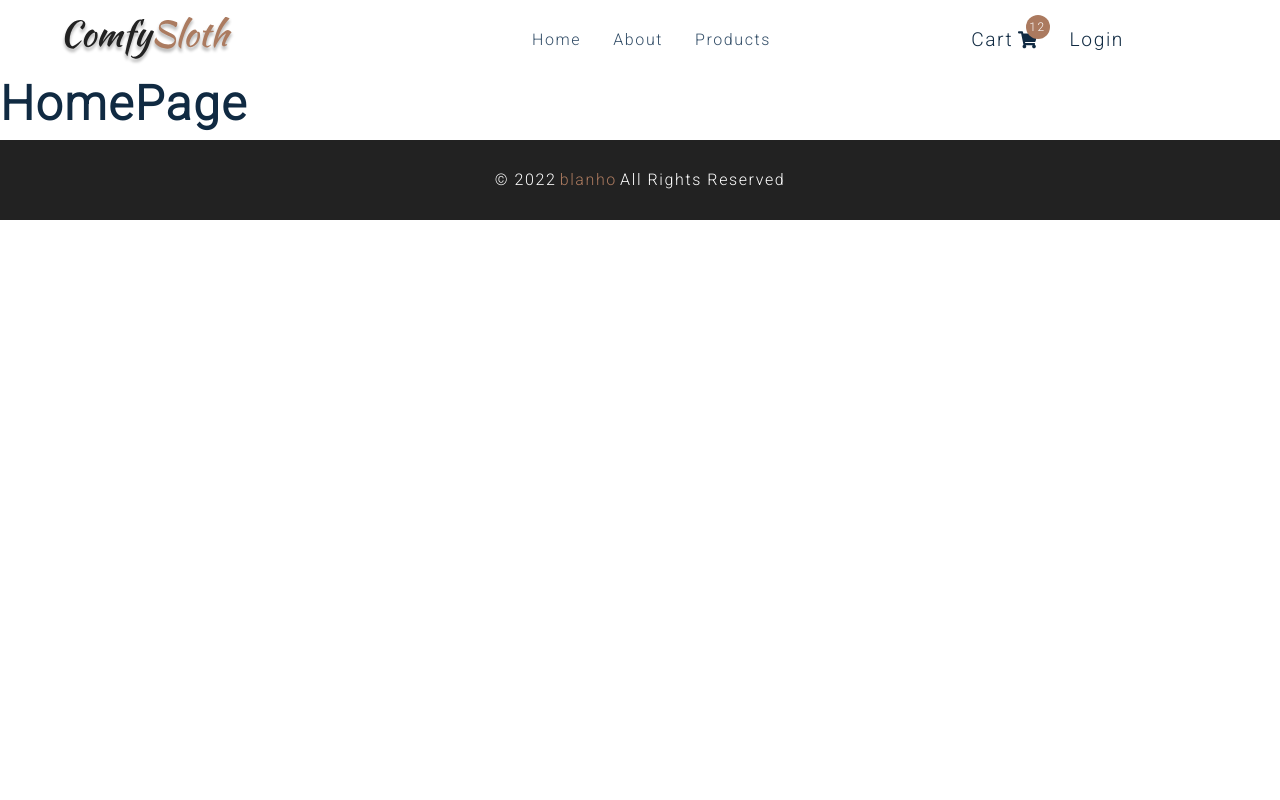
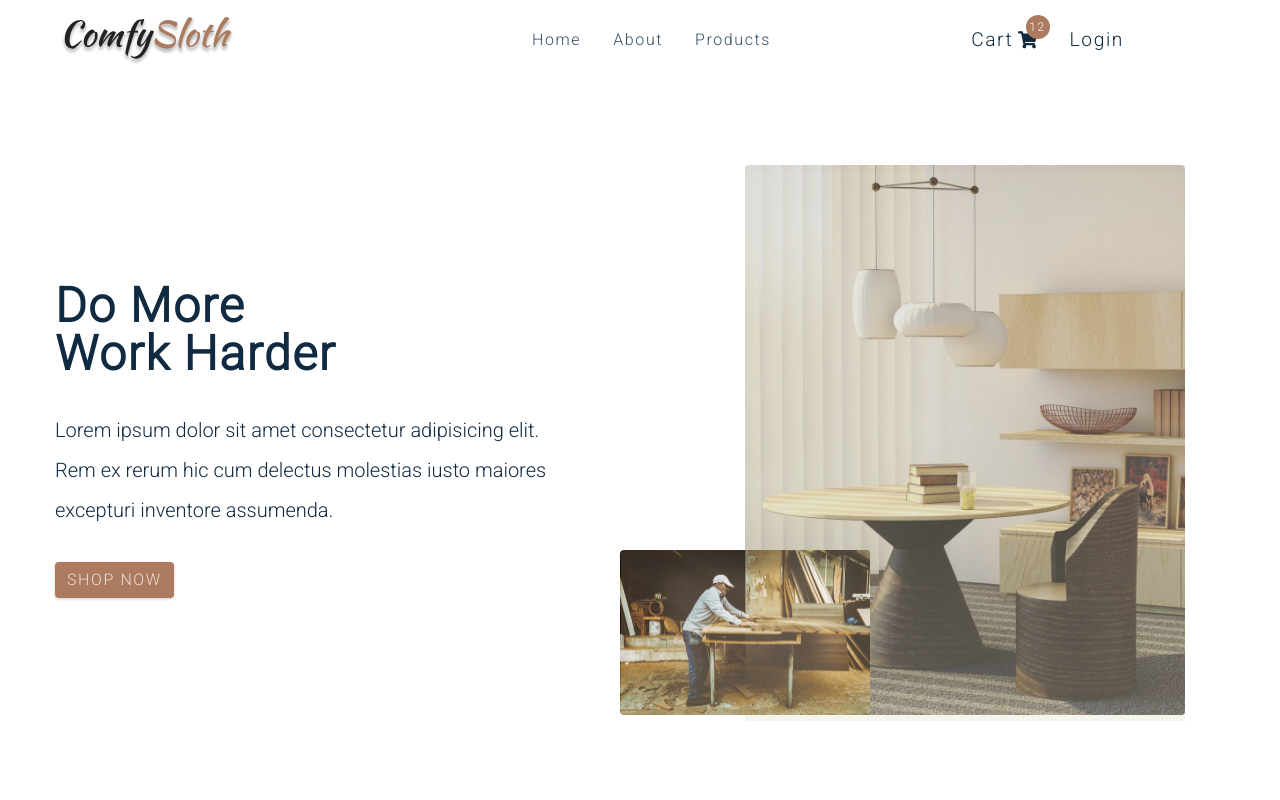
Before and after one commit to blanho/shop-app-ui, a React (Create React App) app: page / in a window 1280 px wide. Shown: the top 800 px of the page. Built offline with nearby package versions, Linux system fonts and the light colour scheme.

Commit message:
Home Page - Hero

```diff
--- a/src/components/Hero.jsx
+++ b/src/components/Hero.jsx
@@ -1,7 +1,109 @@
 import React from "react";
+import styled from "styled-components";
+import { Link } from "react-router-dom";
+import heroBgc from "../assets/hero-bcg.jpeg";
+import heroBgc2 from "../assets/hero-bcg-2.jpeg";
 
 function Hero() {
-  return <div>Hero</div>;
+  return (
+    <Wrapper className="section-center">
+      <article className="content">
+        <h1>
+          Do More <br /> Work Harder
+        </h1>
+        <p>
+          Lorem ipsum dolor sit amet consectetur adipisicing elit. Rem ex rerum
+          hic cum delectus molestias iusto maiores excepturi inventore
+          assumenda.
+        </p>
+        <Link to="/products" className="btn hero-btn">
+          shop now
+        </Link>
+      </article>
+      <article className="img-container">
+        <img src={heroBgc} alt="table" className="main-img" />
+        <img src={heroBgc2} alt="working" className="accent-img" />
+      </article>
+    </Wrapper>
+  );
 }
 
+const Wrapper = styled.section`
+  min-height: 60vh;
+  display: grid;
+  place-items: center;
+  .img-container {
+    display: none;
+  }
+  p {
+    line-height: 2;
+    max-width: 45em;
+    margin-bottom: 2rem;
+    color: var(--color-grey-5);
+    font-size: 1rem;
+  }
+  @media (min-width: 992px) {
+    height: calc(100vh - 5rem);
+    grid-template-columns: repeat(2, 1fr);
+    gap: 8rem;
+    h1 {
+      margin-bottom: 2rem;
+    }
+    p {
+      font-size: 1.25rem;
+    }
+    .hero-btn {
+      padding: 0.75 1.5rem;
+      font-size: 1rem;
+    }
+    .img-container {
+      display: block;
+      position: relative;
+    }
+    .main-img {
+      width: 100%;
+      height: 550px;
+      object-fit: cover;
+      display: block;
+      border-radius: var(--radius);
+      position: relative;
+    }
+    .accent-img {
+      position: absolute;
+      bottom: 0;
+      left: 0;
+      width: 250px;
+      transform: translateX(-50%);
+      border-radius: var(--radius);
+    }
+    .img-container::before {
+      content: "";
+      position: absolute;
+      height: 100%;
+      width: 100%;
+      background: linear-gradient(
+        rgba(234, 237, 223, 0.1),
+        rgba(220, 222, 196, 0.3)
+      );
+      top: 1%;
+      left: 0%;
+
+      z-index: 1;
+    }
+    .img-container::after {
+      content: "";
+      position: absolute;
+      height: 31%;
+      width: 28%;
+      background: linear-gradient(
+        rgba(234, 237, 223, 0.1),
+        rgba(220, 222, 196, 0.3)
+      );
+      top: 69%;
+      left: -28%;
+      z-index: 1;
+    }
+  }
+`;
+
 export default Hero;
--- a/src/pages/AboutPage.jsx
+++ b/src/pages/AboutPage.jsx
@@ -15,10 +15,11 @@
             <div className="underline"></div>
           </div>
           <p>
-            Lorem ipsum dolor sit amet consectetur, adipisicing elit. Deserunt
-            est voluptates commodi cumque, perspiciatis optio magnam debitis
-            dolorem minus sapiente numquam recusandae aliquid porro deleniti
-            molestias accusantium quos earum aspernatur?
+            Lorem ipsum dolor sit amet, consectetur adipisicing elit. Magnam,
+            expedita mollitia ad, repellendus quia in minus architecto aut,
+            nihil consequatur voluptas aliquid! Qui quisquam necessitatibus
+            assumenda, dolorem porro itaque, nulla suscipit, debitis inventore
+            accusantium placeat? Cum, error beatae. Veritatis, assumenda.
           </p>
         </article>
       </Wrapper>
@@ -40,6 +41,8 @@
     line-height: 2;
     margin-top: 2rem;
     color: var(--clr-grey-5);
+    max-width: 45em;
+    text-align: justify;
   }
   .title {
     text-align: left;
--- a/src/pages/HomePage.jsx
+++ b/src/pages/HomePage.jsx
@@ -1,7 +1,15 @@
 import React from "react";
+import { FeaturedProduct, Hero, Contact, Services } from "../components";
 
 function HomePage() {
-  return <h1>HomePage</h1>;
+  return (
+    <main>
+      <Hero />
+      <FeaturedProduct />
+      <Services />
+      <Contact />
+    </main>
+  );
 }
 
 export default HomePage;
```
